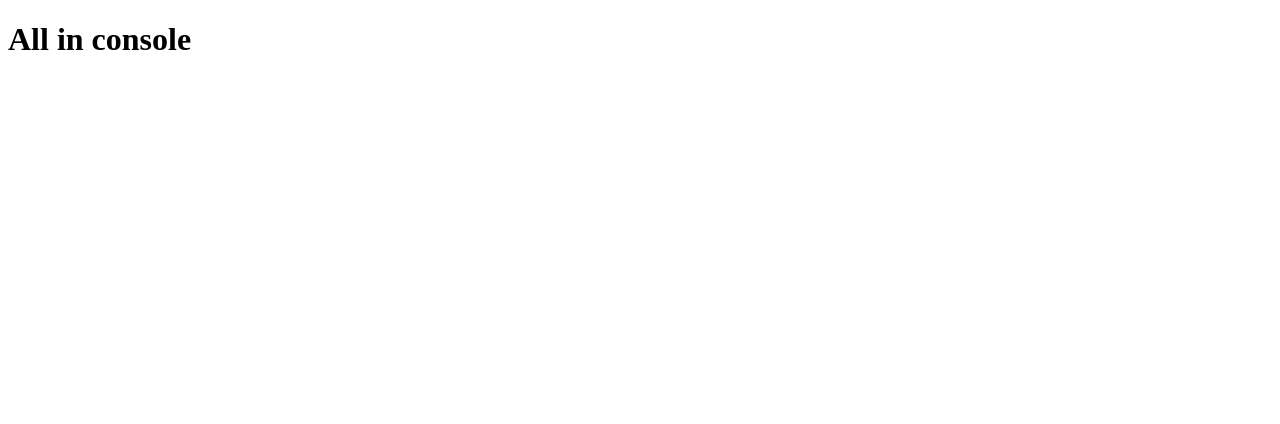
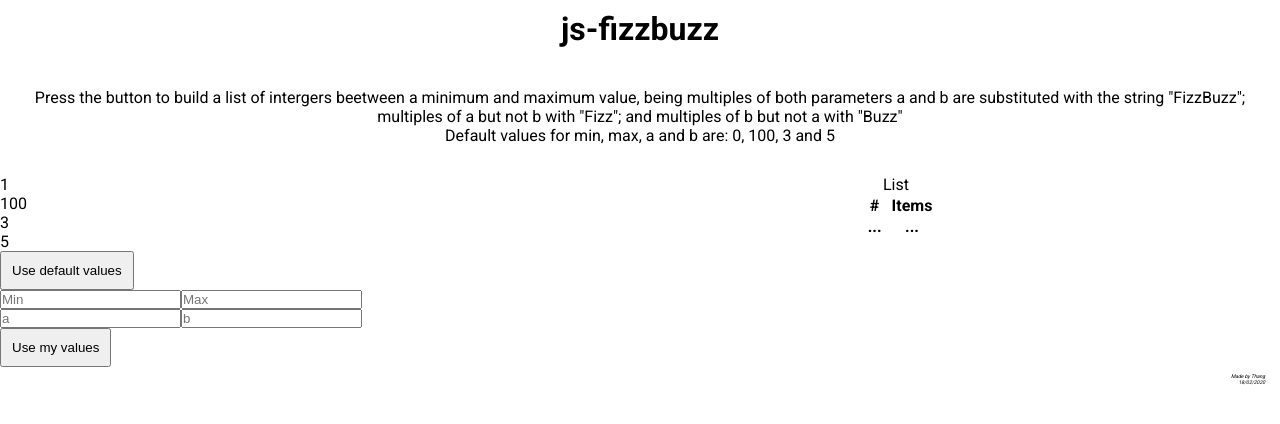
Before and after one commit to ducthang-vu/js-fizzbuzz, a plain HTML site: page index.html in a window 1280 px wide. Drawn offline with Linux system fonts and the light colour scheme.

Commit message:
some html and css

```diff
--- /dev/null
+++ b/css/main.css
@@ -0,0 +1,107 @@
+/* GENERAL */
+* {
+    box-sizing: border-box;
+    margin: 0;
+    padding: 0;
+}
+
+body {
+    font-family: 'Roboto', sans-serif;
+}
+
+/* UTILITIES */
+.button {
+    display: block;
+    padding: 10px;
+}
+
+.flex-nw {
+    display: flex;
+}
+
+.flex-w {
+    display: flex;
+    flex-wrap: wrap;
+}
+
+.text-center {
+    text-align: center;
+}
+
+.central {
+    margin: auto;
+}
+
+.green-color {
+    color: green;
+}
+
+.red-color {
+    color: red;
+}
+
+.small-text {
+    font-size: 70%;
+}
+
+
+
+
+
+/* APP */
+.app {
+    flex-direction: column;
+    justify-content: space-between;
+    height: 100vh;
+}
+
+.app > * {
+    width: 100%;
+}
+
+
+/* HEADER */
+header > * {
+    padding: 10px;
+    flex-basis: 200px;
+}
+
+/* MAIN */
+main {
+
+}
+
+
+
+/* Main: USER-SECTION */
+.user-section {
+    flex-basis: 40%;
+}
+
+input-wrapper input{
+    padding: 10px;
+    flex-basis: 10px;
+}
+
+
+
+
+/* Main: OUTPUT-SECTION */
+.output-section {
+    flex-basis: 60%;
+    overflow: auto;
+}
+
+
+.main-table th {
+    width: 30px;
+}
+
+
+/* FOOTER  */
+footer {
+    font-style: italic;
+    font-size: 5px;
+    text-align: right;
+    padding: 0 15px 10px;
+  }
--- a/index.html
+++ b/index.html
@@ -3,10 +3,76 @@
 <head>
     <meta charset="UTF-8">
     <meta name="viewport" content="width=device-width, initial-scale=1.0">
-    <title>Document</title>
+    <title>js-fizzbuzz</title>
+    <link href="https://fonts.googleapis.com/css?family=Roboto:400,700&display=swap" rel="stylesheet">
+    <link rel="stylesheet" href="css/main.css">
 </head>
 <body>
-    <h1>All in console</h1>
+    <div class="app flex">
+        <header class="text-center">
+            <h1>js-fizzbuzz</h1>
+            <p class="istruction">
+                <ul>
+                    <li>Press the button to build a list of intergers beetween a minimum and maximum value, being multiples of both parameters a and b are substituted with the string "FizzBuzz"; multiples of a but not b with "Fizz"; and multiples of b but not a with "Buzz" </li>
+                    <li>Default values for min, max, a and b are: 0, 100, 3 and 5</li>
+                </ul>
+            </p>
+        </header>
+
+        <main class="flex-w">
+            <section class="user-section">
+                <div>
+                    <div class=default-section>
+                        <ul>
+                            <li>1</li>
+                            <li>100</li>
+                            <li>3</li>
+                            <li>5</li>
+                        </ul>
+                        <button id="default-button" class="button block">Use default values</button>
+                    </div>
+
+                    <div class=custom-wrapper>
+                        <div class="input-wrapper flex-w">
+                            <input id="min" type="number" placeholder="Min">
+                            <input id="max" type="number" placeholder="Max">
+                            <input id="a" type="number" placeholder="a">
+                            <input id="b" type="number" placeholder="b">
+                        </div>
+
+                        <div>
+                            <button id="custom-button" class="button block">Use my values</button>
+                        </div>
+                    </div>
+                </div>
+            </section>
+
+            <section class="output-section">
+                <table class="main-table central text-center">
+                    <thead>
+                        <caption>List</caption>
+                        <tr>
+                            <th>#</th>
+                            <th>Items</th>
+                        </tr>
+                    </thead>
+                    <tbody id="main-table-body">
+                        <tr>
+                            <th>...</th>
+                            <th>...</th>
+                        </tr>
+                    </tbody>
+                </table>
+            </section>
+        </main>
+
+        <footer>
+            <p><br>
+                Made by Thang <br>
+                18/02/2020
+            </p>
+        </footer>
+    </div>
 
     <!-- SCRIPT -->
     <script src="script/main.js"></script>
--- a/script/main.js
+++ b/script/main.js
@@ -2,7 +2,10 @@
 * A script printing all integers n, being (1 <= n <= 100), provided that: multiples of both 3 and 5 are substituted with the string "FizzBuzz"; multiples of 3 but not 5 with "Fizz"; and multiples of 5 but not 3 with "Buzz".
 */
 
+
 console.log('main. js is working')
+
+// BASIC SOLUTION //
 
 for (i = 1; i < 101; i++) {
     if (i % 15 == 0) {
@@ -18,3 +21,73 @@ for (i = 1; i < 101; i++) {
         console.log(i)
     }
 }
+
+
+/*****************/
+/* --- BONUS --- */
+/****************/
+
+var main_table = document.getElementById('main-table-body')
+var default_button = document.getElementById('default-button')
+var custom_button = document.getElementById('custom-button')
+
+
+// FUNCTIONS
+function building_table_orderItem(array, table) {
+    // A function accepting an array and a element table-body, and building 2-cells rows (index-position, item) from the array
+    var new_content = ''
+    for (i = 0; i < array.length; i++) {
+        new_content += '<tr><td>' + i + '</td><td>'  + array[i] + '</td></tr>'
+    }
+    table.innerHTML = new_content
+    console.log('building_table_orderItem function used.')
+}
+
+function building_list(min, max, a, b) {
+    var list = []
+
+    for (i = min; i < (max + 1); i++) {
+        if (i % (a * b) == 0) {
+            list.push('FizzBuzz')
+        }
+        else if (i % a == 0) {
+            list.push('Fizz')
+        }
+        else if (i % b == 0) {
+            list.push('Buzz')
+        }
+        else {
+            list.push(i)
+        }
+    }
+
+    return list
+}
+
+
+// EVENTS
+default_button.addEventListener('click',
+    function () {
+        var list = building_list(1, 100, 3, 5)
+        building_table_orderItem(list, main_table)
+    }
+)
+
+
+
+custom_button.addEventListener('click',
+    function () {
+        var min = parseInt(document.getElementById('min').value)
+        var max = parseInt(document.getElementById('max').value)
+        var a = parseInt(document.getElementById('a').value)
+        var b = parseInt(document.getElementById('b').value)
+        console.log(min)
+        console.log(max)
+        console.log(a)
+        console.log(b)
+
+        var list = building_list(min, max, a, b)
+        console.log(list)
+        building_table_orderItem(list, main_table)
+    }
+)
```
